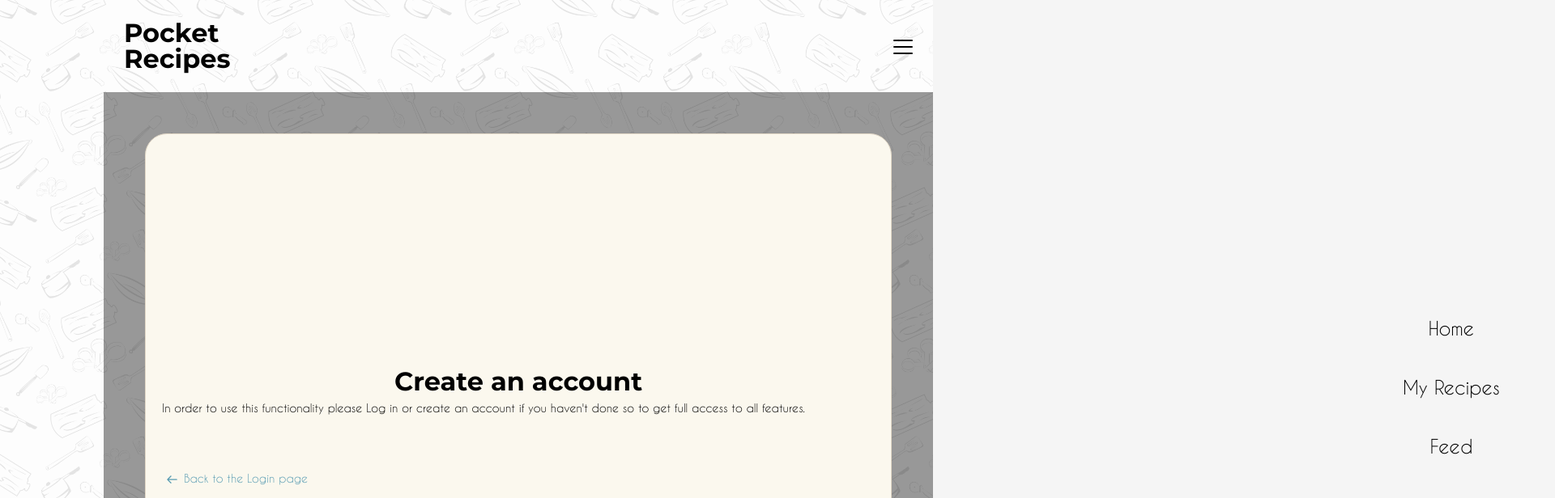
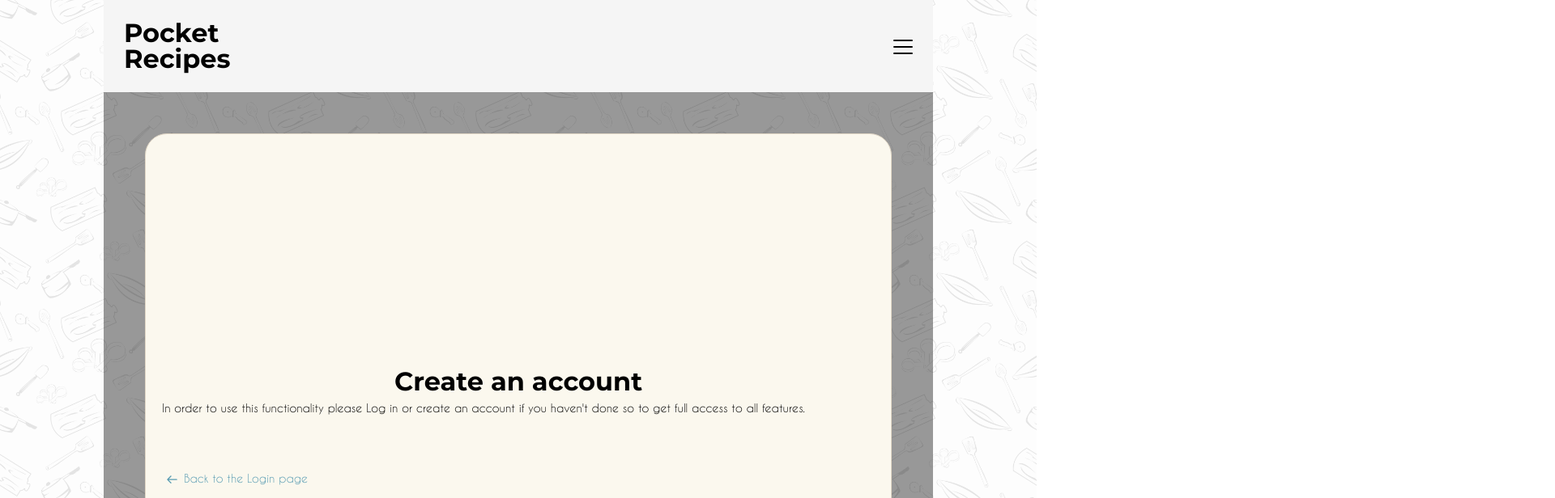
Before and after one commit to zhva/PocketRecipes, a React (Create React App) app: page /create-recipe in a window 1280 px wide. Shown: the top 616 px of the page at 81% size, 1920 px wide, since content can reach past the window. Built offline with nearby package versions, Linux system fonts and the light colour scheme; no server answers; the HTML template or start-up script is replaced by a standard one.

Commit message:
fixed navbar for desktop + create recipes

```diff
--- a/src/scss/Card.scss
+++ b/src/scss/Card.scss
@@ -2,7 +2,7 @@
     //background-image: linear-gradient($dark 60%, white);
     background-color: $light;
     position: relative;
-    z-index: 10;
+    z-index: 8;
     padding: $recipe-card-paddind;
     border-radius: $cards-border-radius $cards-border-radius 0px 0px;
     margin-top: -25px;
--- a/src/scss/NavigationBar2.scss
+++ b/src/scss/NavigationBar2.scss
@@ -10,6 +10,7 @@ nav {
     justify-content: space-between;
     align-items: center;
     padding: 25px 25px;
+    background-color: whitesmoke;
     h1{
         color: black;
         text-align: left;
@@ -57,20 +58,24 @@ nav {
 nav > ul {
     text-align: center;
     position: absolute;
-    width: 100vw;
-    right: 0;
-    top: 0;
-    height: 100vh;
+    //width: 100vw;
+    width: 100%;
+    max-width: 1024px;
+    // right: 0;
+    // top: 0;
+    bottom: 0;
+    margin-bottom: 114px;
+    height: calc(100vh - 114px);
     z-index: 900;
     display: flex;
     flex-direction: column;
-    justify-content: end;
+    justify-content: start;
     background-color: whitesmoke;
-    transform: translateX(100%);
+    //transform: translateY(0%);
 }
 
 nav > ul li {
-    margin-bottom:40px;
+    margin-top:40px;
 }
 
 nav > ul li:last-child {
@@ -104,9 +109,5 @@ nav > ul.transition {
 }
 
 nav > ul.transition {
-    transform: translateX(0%);
+    transform: translateY(calc(100% + 114px));
 }
-
-body{
-    overflow-x: hidden;
-}
```
